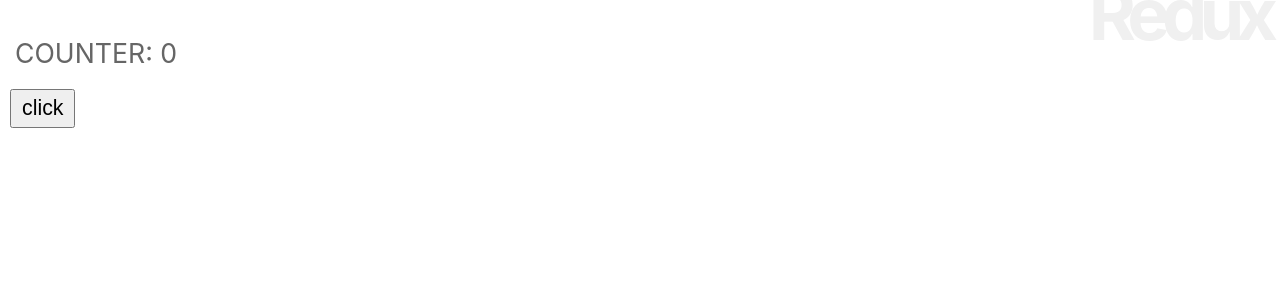
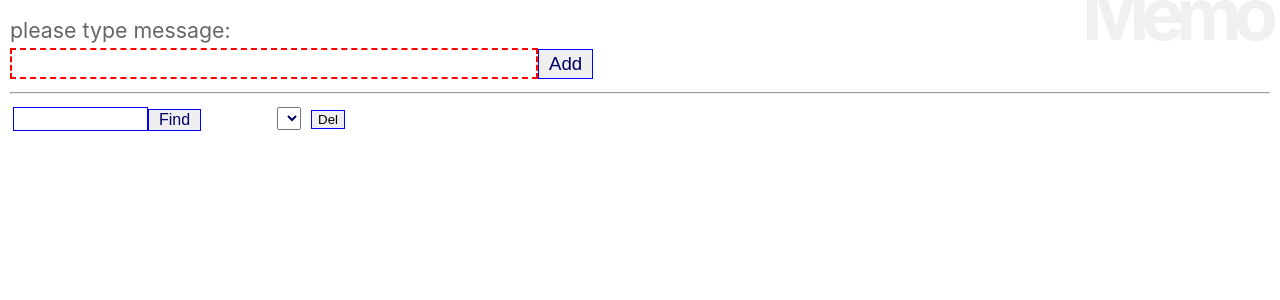
Before and after one commit to takalivian/react_app, a React (Create React App) app: page / in a window 1280 px wide. Shown: the top 300 px of the page. Built offline with nearby package versions, Linux system fonts and the light colour scheme.

Commit message:
メモ永久保存

```diff
--- a/src/App.js
+++ b/src/App.js
@@ -9,77 +9,30 @@
 
 // Appコンポーネント
 class App extends Component {
+  td = {
+    width:"250px"
+  }
 
-  constructor(props) {
+
+  constructor(props){
     super(props);
   }
 
-  render(){
-    return(
+  render() {
+    return (
       <div>
-        <h1>Redux</h1>
-        <Message />
-        <Button />
+        <h1>Memo</h1>
+        <AddForm />
+        <hr />
+        <table><tbody><tr>
+          <td style={this.td}><FindForm /></td>
+          <td style={this.td}><DelForm /></td>
+        </tr></tbody></table>
+        <Memo />
       </div>
     );
   }
 }
 
-// ストアのコネクト
-App = connect()(App);
-
-// メッセージ表示のコンポーネント
-class Message extends Component {
-  style = {
-    fontSize:"20pt",
-    padding:"20px 5px"
-  }
-
-  render() {
-    return (
-      <p style={this.style}>
-        {this.props.message}: {this.props.counter}
-      </p>
-    );
-  }
-}
-
-// ストアのコネクト
-Message = connect((state)=>state)(Message);
-
-// ボタンのコンポーネント
-class Button extends Component {
-  style = {
-    fontSize:"16pt",
-    padding:"5px 10px"
-  }
-
-  constructor(props){
-    super(props);
-    this.doAction = this.doAction.bind(this);
-  }
-
-  // ボタンクリックでディスパッチを実行
-  doAction(e){
-    if (e.shiftKey){
-      this.props.dispatch({ type:'DECREMENT' });
-    } else if (e.ctrlKey){
-      this.props.dispatch({ type:'RESET' });
-    } else {
-      this.props.dispatch({ type:'INCREMENT' });
-    }
-  }
-
-  render(){
-    return (
-      <button style={this.style} onClick={this.doAction}>
-        click
-      </button>
-    );
-  }
-}
-
-// ストアのコネクト
-Button = connect()(Button);
 
 export default connect()(App);
--- a/src/index.js
+++ b/src/index.js
@@ -2,49 +2,21 @@
 import ReactDOM from "react-dom";
 import { createStore } from 'redux';
 import { Provider } from "react-redux";
-import { persistStore, persistReducer } from 'redux-persist'
-import storage from 'redux-persist/lib/storage'
-import { PersistGate } from 'redux-persist/integration/react'
+import { persistStore, persistReducer } from 'redux-persist';
+import storage from 'redux-persist/lib/storage';
+import { PersistGate } from 'redux-persist/integration/react';
 import "./index.css";
 import App from "./App";
-
-// ステートの値
-let state_value = {
-  counter:0,
-  message:"COUNTER"
-}
-
-// レデューサー
-function counter(state = state_value, action) {
-  switch (action.type) {
-    case 'INCREMENT':
-      return {
-        counter:state.counter + 1,
-        message:"INCREMENT"
-      };
-    case 'DECREMENT':
-    return {
-      counter:state.counter - 1,
-      message:"DECREMENT"
-    };
-    case 'RESET':
-    return {
-      counter:0,
-      message:"RESET"
-    };
-    default:
-    return state;
-  }
-}
+import MemoStore, { memoReducer } from './memo/Store';
 
 // redux persistの設定
 const persistConfig = {
-  key: 'root',
+  key: 'memo',
   storage,
 }
 
 // パーシストレデューサーの作成
-const persistedReducer = persistReducer(persistConfig, counter)
+const persistedReducer = persistReducer(persistConfig, memoReducer);
 
 // ストア、パーシスターの作成
 let store = createStore(persistedReducer)
@@ -59,3 +31,5 @@
   </Provider>,
   document.getElementById("root")
 );
+
+export default pstore;
--- a/src/memo/Item.js
+++ b/src/memo/Item.js
@@ -27,12 +27,10 @@
   }
 
   render(){
-    let d = this.props.value.created;
-    let f = d.getHours() + ':' + d.getMinutes() + ':' + d.getSeconds();
     return (
     <tr><th style={this.th}>No, {this.props.index}</th>
       <td style={this.td}>{this.props.value.message}</td>
-    <td style={this.date}>{f}</td>
+    <td style={this.date}>{this.props.value.created}</td>
     </tr>
     );
   }
--- a/src/memo/Store.js
+++ b/src/memo/Store.js
@@ -1,7 +1,7 @@
 import { createStore } from 'redux';
 
 const initData = {
-  data:[{message:'sample data', created:new Date()}],
+  data:[],
   message:'please type message:',
   mode:'default',
   fdata:[]
@@ -28,9 +28,12 @@
 
 // メモ追加のレデュース処理
 function addReduce(state, action){
+  let d = new Date();
+  let f = d.getHours() + ":" + d.getMinutes() + ':' + d.getSeconds();
+
   let data = {
     message:action.message,
-    created:new Date()
+    created:f
   };
   let newdata = state.data.slice();
   newdata.unshift(data);
```
